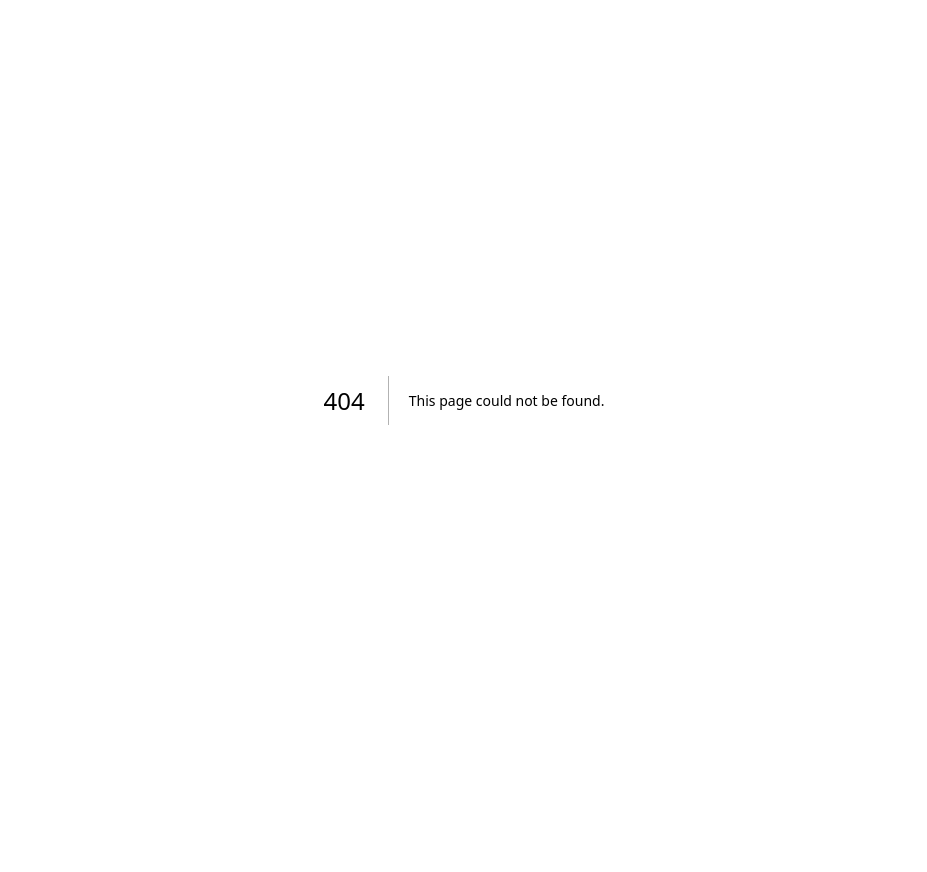
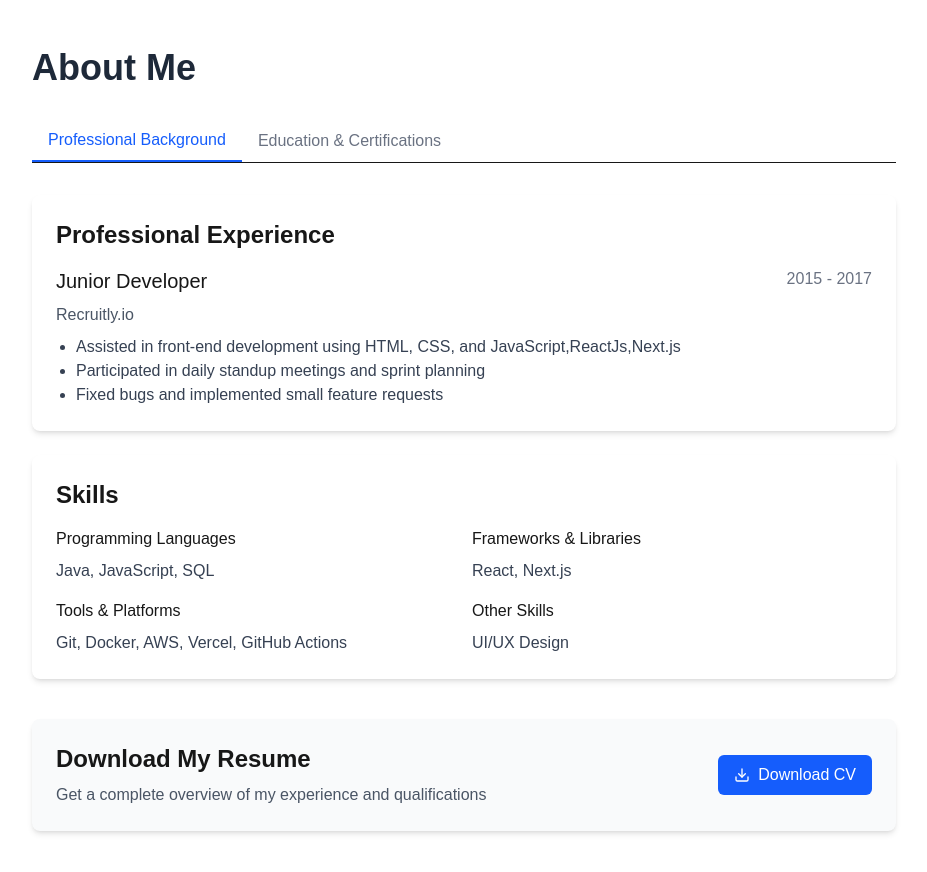
Before and after one commit to Kamakshi-Aruna/NextJs-Personal-Portfolio, a Next.js app: page /about in a window 1280 px wide. Before the commit this address had no page. Shown: the top 872 px of the page, without its empty margins (176-1103 px from the left). Before the commit the page ends 800 px from the top, so only its background shows below. Built offline with nearby package versions, Linux system fonts and the light colour scheme.

Commit message:
Added the about file

```diff
--- /dev/null
+++ b/src/app/about/page.tsx
@@ -0,0 +1,166 @@
+'use client';
+
+import {useState} from 'react';
+import {Download} from 'lucide-react';
+import Link from 'next/link';
+
+export default function Page() {
+    const [activeTab, setActiveTab] = useState<'professional' | 'education' | 'personal'>('professional');
+
+    return (
+        <div className="max-w-4xl mx-auto px-4 py-12">
+            <h1 className="text-4xl font-bold mb-8 text-gray-800">About Me</h1>
+
+            {/* Tab Navigation */}
+            <div className="flex mb-8 border-b">
+                <button
+                    onClick={() => setActiveTab('professional')}
+                    className={`px-4 py-2 font-medium ${
+                        activeTab === 'professional'
+                            ? 'text-blue-600 border-b-2 border-blue-600'
+                            : 'text-gray-500 hover:text-gray-700'
+                    }`}
+                >
+                    Professional Background
+                </button>
+                <button
+                    onClick={() => setActiveTab('education')}
+                    className={`px-4 py-2 font-medium ${
+                        activeTab === 'education'
+                            ? 'text-blue-600 border-b-2 border-blue-600'
+                            : 'text-gray-500 hover:text-gray-700'
+                    }`}
+                >
+                    Education & Certifications
+                </button>
+            </div>
+
+            {/* Professional Background */}
+            {activeTab === 'professional' && (
+                <div className="space-y-6 animate-fadeIn">
+                    <div className="bg-white rounded-lg shadow-md p-6">
+                        <h2 className="text-2xl font-semibold mb-4">Professional Experience</h2>
+
+                        <div>
+                            <div className="flex justify-between items-start mb-2">
+                                <h3 className="text-xl font-medium">Junior Developer</h3>
+                                <span className="text-gray-500">2015 - 2017</span>
+                            </div>
+                            <p className="text-gray-600 mb-2">Recruitly.io</p>
+                            <ul className="list-disc pl-5 text-gray-700">
+                                <li>Assisted in front-end development using HTML, CSS, and JavaScript,ReactJs,Next.js</li>
+                                <li>Participated in daily standup meetings and sprint planning</li>
+                                <li>Fixed bugs and implemented small feature requests</li>
+                            </ul>
+                        </div>
+                    </div>
+
+                    <div className="bg-white rounded-lg shadow-md p-6">
+                        <h2 className="text-2xl font-semibold mb-4">Skills</h2>
+
+                        <div className="grid grid-cols-2 gap-4">
+                            <div>
+                                <h3 className="font-medium mb-2">Programming Languages</h3>
+                                <p className="text-gray-700">Java, JavaScript, SQL</p>
+                            </div>
+
+                            <div>
+                                <h3 className="font-medium mb-2">Frameworks & Libraries</h3>
+                                <p className="text-gray-700">React, Next.js</p>
+                            </div>
+
+                            <div>
+                                <h3 className="font-medium mb-2">Tools & Platforms</h3>
+                                <p className="text-gray-700">Git, Docker, AWS, Vercel, GitHub Actions</p>
+                            </div>
+
+                            <div>
+                                <h3 className="font-medium mb-2">Other Skills</h3>
+                                <p className="text-gray-700">UI/UX Design</p>
+                            </div>
+                        </div>
+                    </div>
+                </div>
+            )}
+
+            {/* Education & Certifications */}
+            {activeTab === 'education' && (
+                <div className="space-y-6 animate-fadeIn">
+                    <div className="bg-white rounded-lg shadow-md p-6">
+                        <h2 className="text-2xl font-semibold mb-4">Education</h2>
+
+                        <div>
+                            <div className="flex justify-between items-start mb-2">
+                                <h3 className="text-xl font-medium">Bachelor of Science in Computer Science</h3>
+                                <span className="text-gray-500">2009 - 2013</span>
+                            </div>
+                            <p className="text-gray-600">SV University</p>
+                            <p className="text-gray-700 mt-2">
+                                Core coursework included algorithms, data structures, database systems, and web
+                                development.
+                                Minor in Mathematics.
+                            </p>
+                        </div>
+                    </div>
+
+                    <div className="bg-white rounded-lg shadow-md p-6">
+                        <h2 className="text-2xl font-semibold mb-4">Certifications</h2>
+
+                        <div className="space-y-4">
+                            <div>
+                                <div className="flex justify-between items-start">
+                                    <h3 className="text-xl font-medium">AWS Certified Solutions Architect</h3>
+                                    <span className="text-gray-500">2023</span>
+                                </div>
+                                <p className="text-gray-600">Amazon Web Services</p>
+                            </div>
+
+                            <div>
+                                <div className="flex justify-between items-start">
+                                    <h3 className="text-xl font-medium">Professional Scrum Master I (PSM I)</h3>
+                                    <span className="text-gray-500">2022</span>
+                                </div>
+                                <p className="text-gray-600">Scrum.org</p>
+                            </div>
+
+                            <div>
+                                <div className="flex justify-between items-start">
+                                    <h3 className="text-xl font-medium">MongoDB Certified Developer</h3>
+                                    <span className="text-gray-500">2021</span>
+                                </div>
+                                <p className="text-gray-600">MongoDB Inc.</p>
+                            </div>
+
+                            <div>
+                                <div className="flex justify-between items-start">
+                                    <h3 className="text-xl font-medium">React Certification</h3>
+                                    <span className="text-gray-500">2020</span>
+                                </div>
+                                <p className="text-gray-600">Meta (formerly Facebook)</p>
+                            </div>
+                        </div>
+                    </div>
+                </div>
+            )}
+
+            {/* Resume Download Section */}
+            <div className="mt-10 bg-gray-50 rounded-lg p-6 shadow-md">
+                <div className="flex items-center justify-between">
+                    <div>
+                        <h2 className="text-2xl font-semibold mb-2">Download My Resume</h2>
+                        <p className="text-gray-600">Get a complete overview of my experience and qualifications</p>
+                    </div>
+                    <Link
+                        href="/Aruna_CV.pdf"
+                        className="bg-blue-600 text-white py-2 px-4 rounded-md flex items-center hover:bg-blue-700 transition-colors"
+                        target="_blank"
+                        rel="noopener noreferrer"
+                    >
+                        <Download className="w-4 h-4 mr-2"/>
+                        Download CV
+                    </Link>
+                </div>
+            </div>
+        </div>
+    );
+}
```
